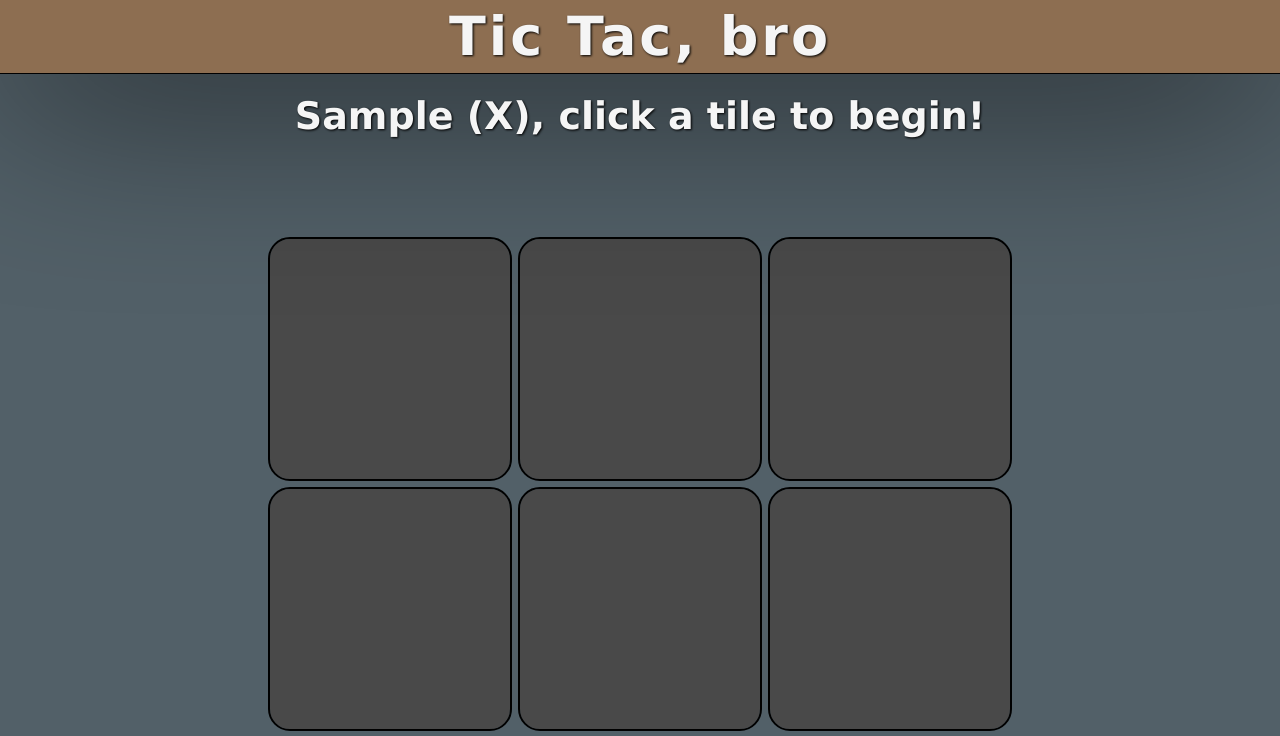
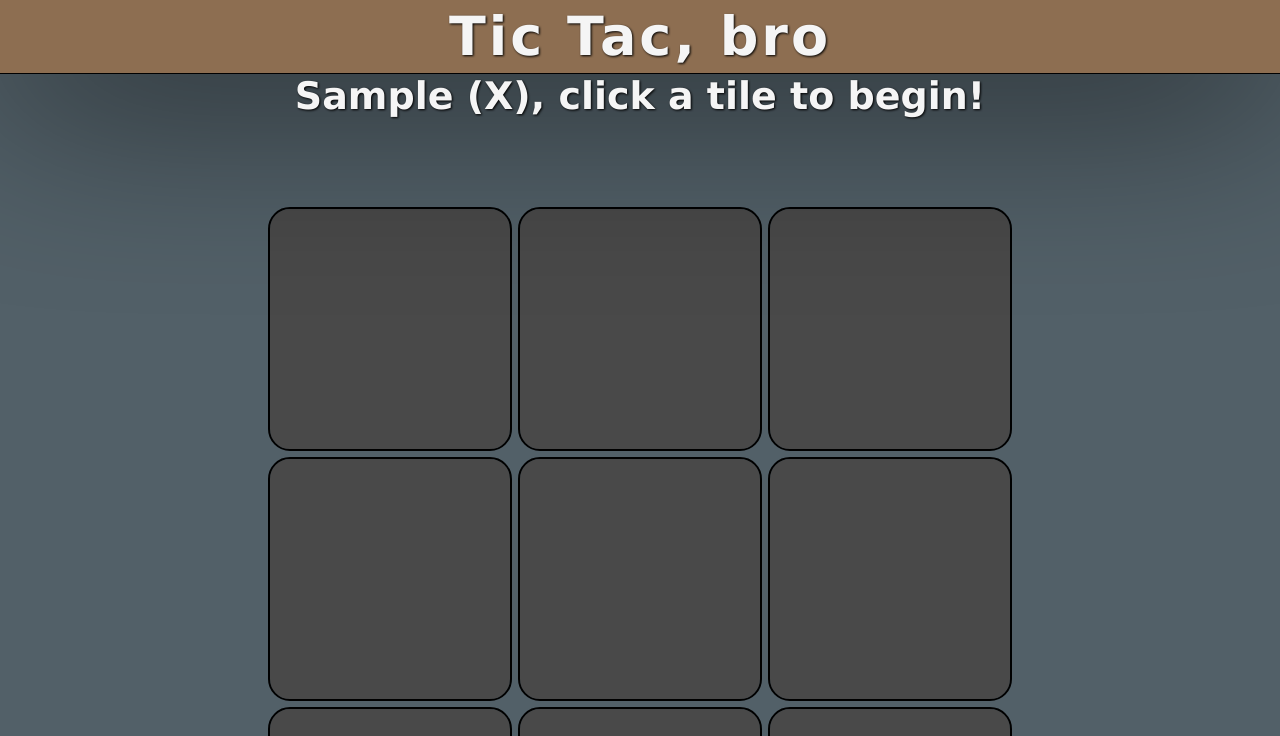
Before and after one commit to orzcode/tictacbro, a website: page index.html in a window 1280 px wide. Both pictures are taken after typing "Sample" into the empty fields and a click on the button "Confirm Names". Shown: the top 736 px of the page. Drawn offline with Linux system fonts and the light colour scheme.

Commit message:
style adjust, testing max height for viewport

```diff
--- a/script.js
+++ b/script.js
@@ -140,10 +140,7 @@ const GameBoard = (() => {
 
   const tileClickEvents = (tile) => {
     if (tileArray[tile] === null) {
-      console.log("-------------------------------");
-      console.log("---A tile has been clicked!---");
-      console.log("-----(tileClickEvents)--------");
-      console.log("-------------------------------");
+      console.log("---A tile has been clicked!--(tileClickEvents)--");
       //for debugging clarity :P
 
       document.querySelector(`#tile-${tile}`).innerHTML =
--- a/styles.css
+++ b/styles.css
@@ -15,6 +15,7 @@ html {
   caret-color: transparent;
   user-select: none;
   overflow-x: hidden;
+  max-height: 100vh;
 }
 body {
   font-size: 2rem;
@@ -81,6 +82,7 @@ button {
   flex-direction: column;
   align-items: center;
   min-height: 100vh;
+  max-height: 100vh;
   /*This is important for flex-based bottom footer*/
 }
 header {
@@ -126,8 +128,7 @@ h1 {
   justify-content: space-between;
   justify-self: start;
   flex-grow: 0;
-  gap: 2rem;
-  margin-top: 2rem;
+  gap: 1rem;
 }
 #infoDisplay button {
   visibility: hidden; /*should be Visible*/
@@ -137,10 +138,6 @@ h2 {
   filter: drop-shadow(1px 1px 1px black);
   font-size: clamp(2.8rem, 6vw, 3.8rem);
 }
-
-
-
-
 
 
 
@@ -194,7 +191,6 @@ fieldset[name="gameType"] {
   display: flex;
   flex-direction: column;
   gap: 1rem;
-  margin: 1rem;
 }
 
 
```
